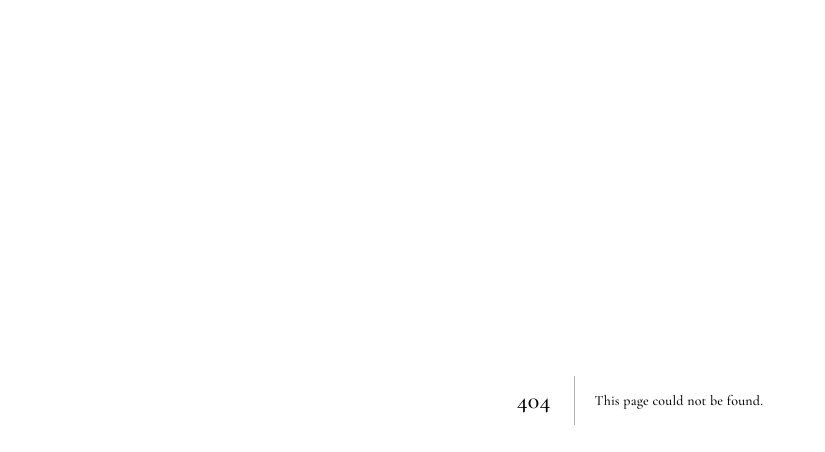
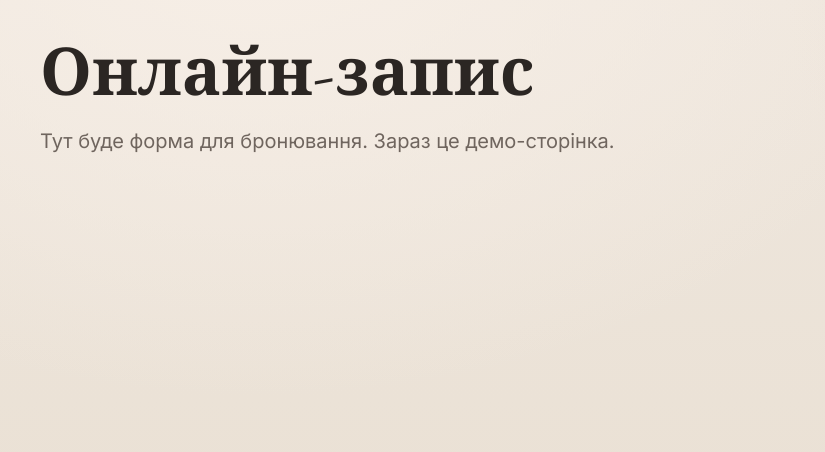
Before and after one commit to yuronn5/ozbrows, a Next.js app: page /booking in a window 1280 px wide. Before the commit this address had no page. Shown: the top 452 px of the page, without its empty margins (0-825 px from the left). Built offline with nearby package versions, Linux system fonts and the light colour scheme.

Commit message:
add booking page

```diff
--- /dev/null
+++ b/app/booking/page.tsx
@@ -0,0 +1,10 @@
+export default function BookingPage() {
+  return (
+    <main className="container" style={{ padding: "40px 0" }}>
+      <h1 className="display">Онлайн-запис</h1>
+      <p className="hero-lead">
+        Тут буде форма для бронювання. Зараз це демо-сторінка.
+      </p>
+    </main>
+  );
+}
--- a/app/page.tsx
+++ b/app/page.tsx
@@ -1,6 +1,7 @@
 // app/page.tsx
 'use client';
 import { useEffect } from 'react';
+import Link from "next/link";
 
 export default function Page() {
   useEffect(() => {
@@ -68,6 +69,7 @@ export default function Page() {
             <a href="#reviews">Відгуки</a>
             <a href="#faq">FAQ</a>
             <a href="#contact">Контакти</a>
+            <Link href="/booking">Бронювання</Link>
           </div>
           <a className="btn" href="#" data-book-url="https://calendly.com/your-link">Записатися</a>
         </div>
```
